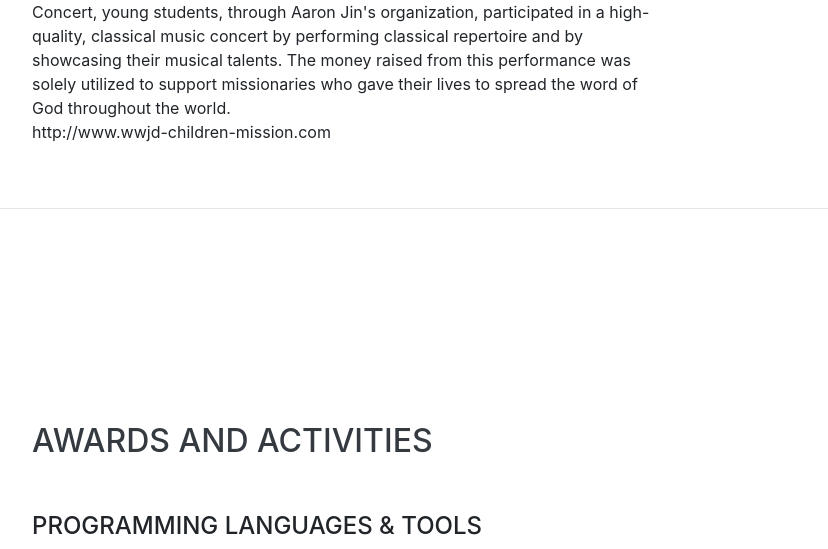
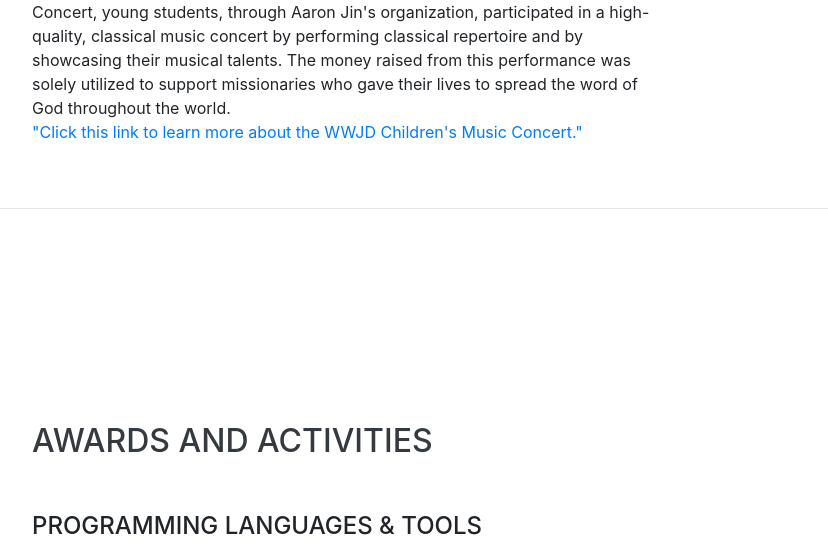
Before and after one commit to hoxykidmilli/hoxykidmilli.github.io, a website with bundled scripts: page index.html in a window 1280 px wide. Shown: the part 2545-3094 px from the top of the page, without its empty margins (288-1116 px from the left). Built offline with nearby package versions, Linux system fonts and the light colour scheme; a web font is replaced by a local one.

Commit message:
Update index.html

```diff
--- a/index.html
+++ b/index.html
@@ -277,10 +277,10 @@
             <div class="subheading mb-3">Founder of WWJD Children's Association in 2018</div>
             <div>This association was the result of a young founder's effort to support mission trips through fundraising via performances. in the first WWJD Children's Music Concert, young students, through Aaron Jin's organization, participated in a high-quality, classical music concert by performing classical repertoire and by showcasing their musical talents. The money raised from this performance was solely utilized to support missionaries who gave their lives to spread the word of God throughout the world.</div>
             <p>
-              <href>
-              http://www.wwjd-children-mission.com
-            </href>
-          </p>
+              <a href = "http://www.wwjd-children-mission.com">
+                "Click this link to learn more about the WWJD Children's Music Concert."
+              </a>
+            </p>
           </div>
           <div class="resume-date text-md-right">
             <span class="text-primary">2018-2020</span>
```
